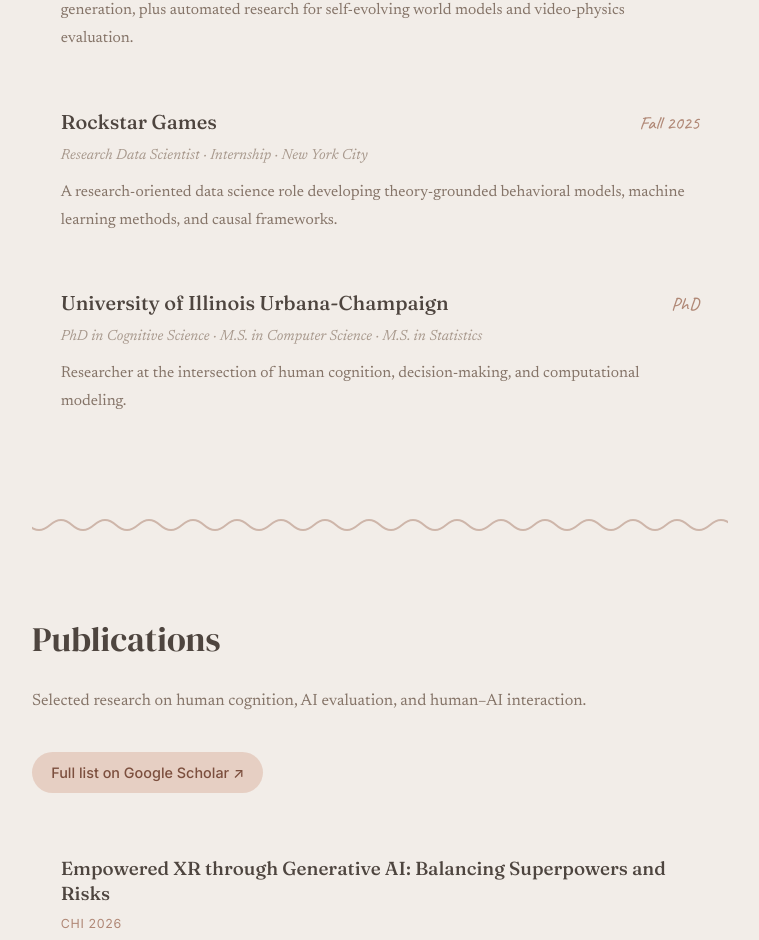
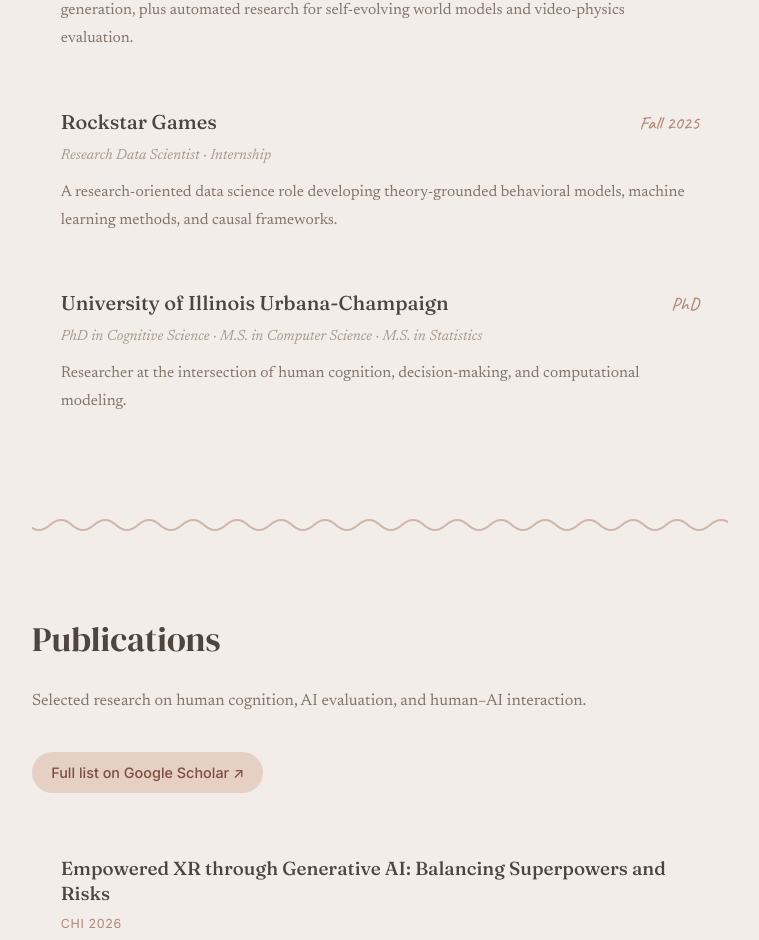
Before and after one commit to andreayyc/andreayyc.github.io, a plain HTML site: page index.html in a window 1280 px wide. Shown: the part 1053-1993 px from the top of the page, without its empty margins (260-1019 px from the left). Drawn offline with Linux system fonts and the light colour scheme.

Commit message:
Remove location from Rockstar role line
Co-Authored-By: Claude Opus 4.8 <noreply@anthropic.com>

```diff
--- a/index.html
+++ b/index.html
@@ -68,7 +68,7 @@
                         <h3>Rockstar Games</h3>
                         <span class="work-date">Fall 2025</span>
                     </div>
-                    <p class="work-role">Research Data Scientist &middot; Internship &middot; New York City</p>
+                    <p class="work-role">Research Data Scientist &middot; Internship</p>
                     <p>A research-oriented data science role developing theory-grounded behavioral models, machine learning methods, and causal frameworks.</p>
                 </div>
                 <div class="work-item">
```
